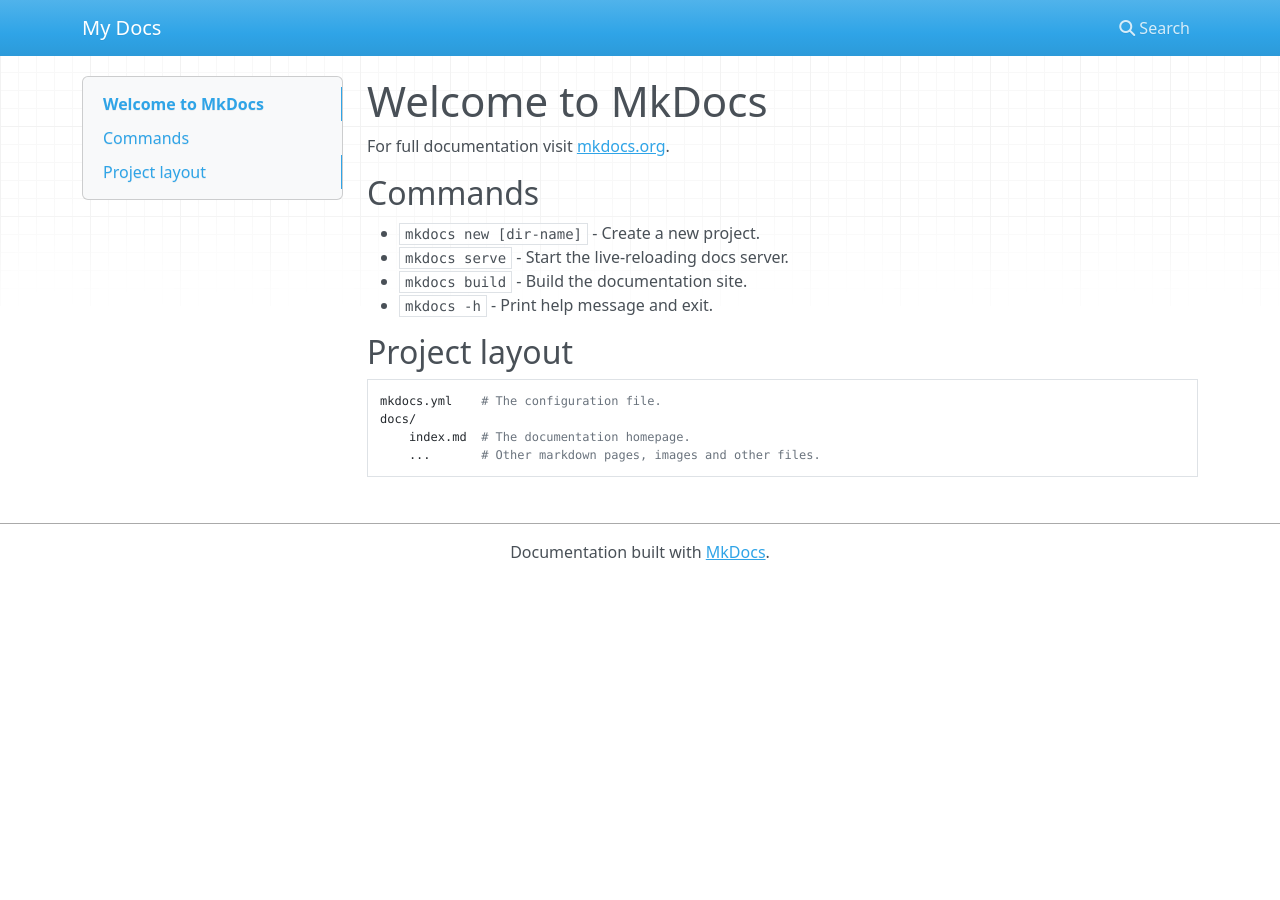
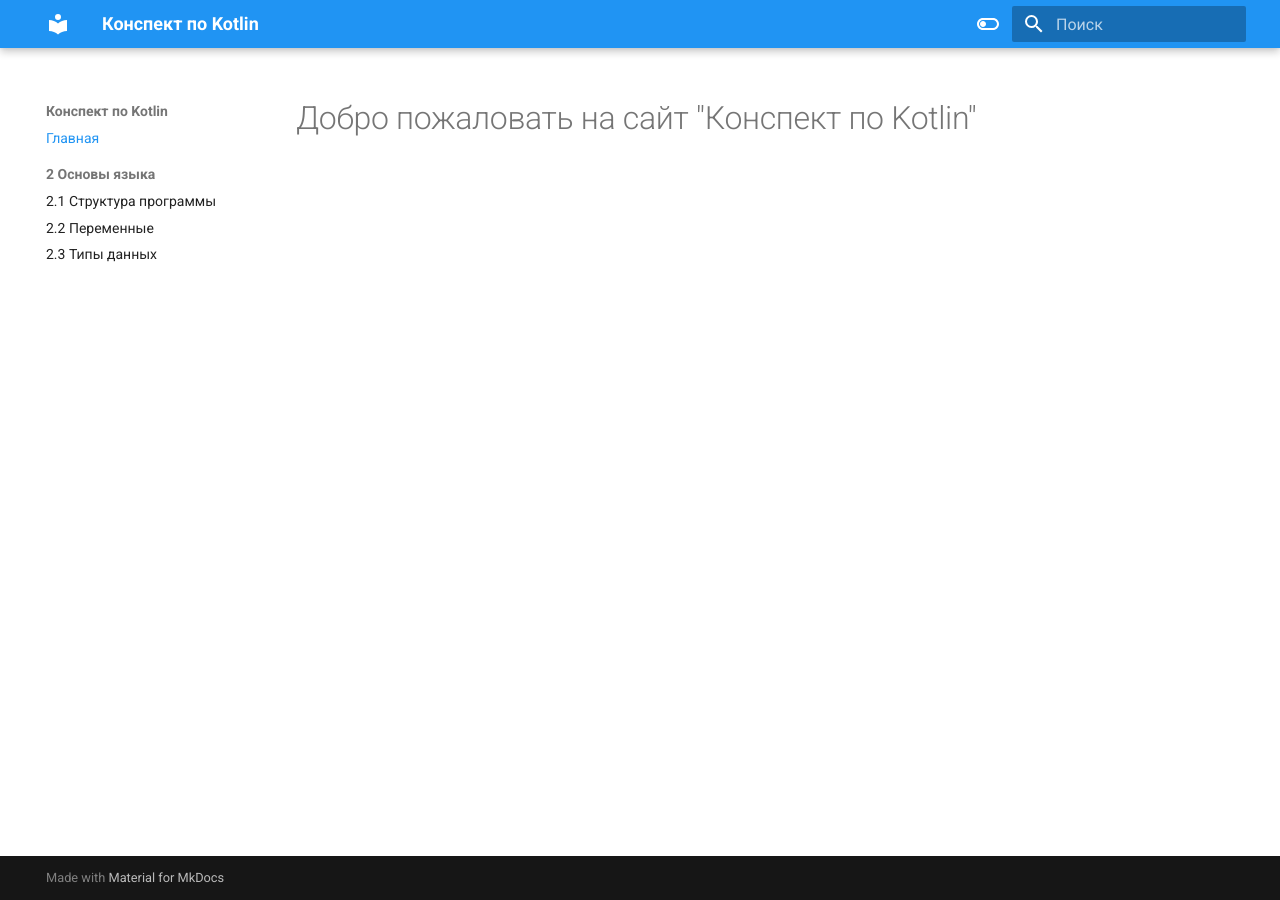
Before and after one commit to rzangizyarov/metanit_kotlin_abstract, an MkDocs documentation site: the page built from docs/index.md, in a window 1280 px wide. Built offline with MkDocs 1.6.1 and Material for MkDocs 9.7.7, drawn with Linux system fonts in a browser that asks for light colours; nearby versions of some CDN libraries.

Commit message:
Создать сайт mkdocs

```diff
--- a/docs/index.md
+++ b/docs/index.md
@@ -1,17 +1 @@
-# Welcome to MkDocs
-
-For full documentation visit [mkdocs.org](https://www.mkdocs.org).
-
-## Commands
-
-* `mkdocs new [dir-name]` - Create a new project.
-* `mkdocs serve` - Start the live-reloading docs server.
-* `mkdocs build` - Build the documentation site.
-* `mkdocs -h` - Print help message and exit.
-
-## Project layout
-
-    mkdocs.yml    # The configuration file.
-    docs/
-        index.md  # The documentation homepage.
-        ...       # Other markdown pages, images and other files.
+# Добро пожаловать на сайт "Конспект по Kotlin"
--- a/mkdocs.yml
+++ b/mkdocs.yml
@@ -1 +1,55 @@
-site_name: My Docs
+site_name: Конспект по Kotlin
+site_author: Ruslan Zangizyarov
+theme:
+  name: material
+  features:
+#    - navigation.tabs
+    - navigation.sections
+    - toe.integrate
+    - navigation.top
+    - search.suggest
+    - search.highlight
+    - content.tabs.link
+    - content.code.annotation
+    - content.code.copy
+  language: ru
+  palette:
+    - scheme: default
+      toggle:
+        icon: material/toggle-switch-off-outline
+        name: Switch to dark mode
+      primary: blue
+      accent: green
+    - scheme: slate
+      toggle:
+        icon: material/toggle-switch
+        name: Switch to light
+      primary: blue
+      accent: green
+
+nav:
+  - Главная: index.md
+  - 2 Основы языка:
+      - 2_1.md
+      - 2_2.md
+      - 2_3.md
+
+
+markdown_extensions:
+  - pymdownx.highlight:
+      anchor_linenums: true
+  - pymdownx.inlinehilite
+  - pymdownx.snippets
+  - admonition
+  - pymdownx.arithmatex:
+      generic: true
+  - footnotes
+  - pymdownx.details
+  - pymdownx.superfences
+  - pymdownx.mark
+  - attr_list
+  - pymdownx.emoji:
+      emoji_index: !!python/name:materialx.emoji.twemoji
+      emoji_generator: !!python/name:materialx.emoji.to_svg
+
+#copyright: &copy; 2024 <a href="https://github.com/rzangizyarov"  target="_blank" rel="noopener">Ruslan Zangizyarov</a>
```
Also changed, not shown: docs/2_1.md (added, +40 -0 lines), docs/2_2.md (added, +99 -0 lines), docs/2_3.md (added, +26 -0 lines).
